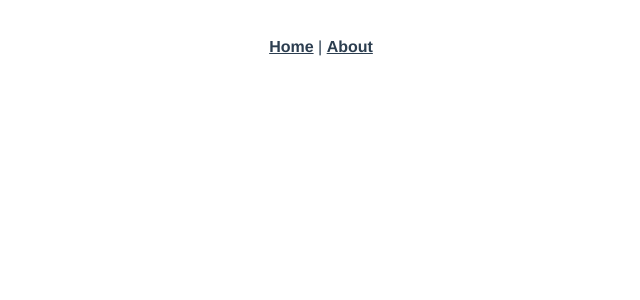
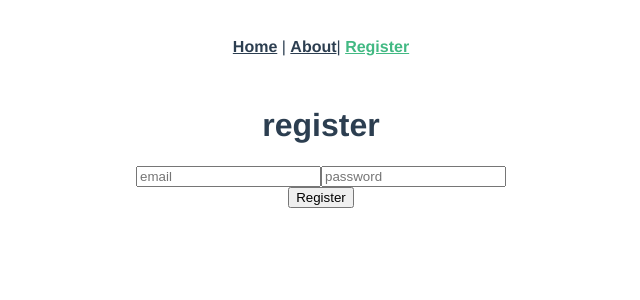
Before and after one commit to flukedev8/Demo-EDU-KMITL, a Vue app in the folder edu-kmitl/: page /register in a window 1280 px wide. Shown: the top 300 px of the page, without its empty margins (319-959 px from the left). Built offline with nearby package versions, Linux system fonts and the light colour scheme.

Commit message:
Test Backend  authen

```diff
--- a/edu-kmitl/package.json
+++ b/edu-kmitl/package.json
@@ -8,6 +8,7 @@
     "lint": "vue-cli-service lint"
   },
   "dependencies": {
+    "axios": "^0.18.0",
     "vue": "^2.5.17",
     "vue-router": "^3.0.1",
     "vuex": "^3.0.1"
--- a/edu-kmitl/src/App.vue
+++ b/edu-kmitl/src/App.vue
@@ -2,7 +2,8 @@
   <div id="app">
     <div id="nav">
       <router-link to="/">Home</router-link> |
-      <router-link to="/about">About</router-link>
+      <router-link to="/about">About</router-link>|
+      <router-link to="/register">Register</router-link>
     </div>
     <router-view/>
   </div>
--- a/edu-kmitl/src/router.js
+++ b/edu-kmitl/src/router.js
@@ -1,6 +1,7 @@
 import Vue from 'vue'
 import Router from 'vue-router'
 import Home from './views/Home.vue'
+import register from './views/register.vue'
 
 Vue.use(Router)
 
@@ -20,6 +21,11 @@
       // this generates a separate chunk (about.[hash].js) for this route
       // which is lazy-loaded when the route is visited.
       component: () => import(/* webpackChunkName: "about" */ './views/About.vue')
+    },
+    {
+      path: '/register',
+      name: 'register',
+      component: register
     }
   ]
 })
--- /dev/null
+++ b/edu-kmitl/src/services/Api.js
@@ -0,0 +1,7 @@
+import axios from 'axios'
+
+export default() => {
+  return axios.create({
+      baseURL: `http://localhost:3000/`
+  })
+}
--- /dev/null
+++ b/edu-kmitl/src/services/AuthenticationService.js
@@ -0,0 +1,7 @@
+import Api from '@/services/Api'
+
+export default{
+    register (credentials) {
+     return Api().post('register', credentials)
+    }
+}
--- /dev/null
+++ b/edu-kmitl/src/views/register.vue
@@ -0,0 +1,44 @@
+<template>
+  <div class="register">
+    <h1>register</h1>
+
+    <input
+     type ="email"
+     name="email"
+     v-model="email"
+     placeholder="email"
+    />
+    <input
+     type ="password"
+     name="password"
+     v-model="password"
+     placeholder="password"
+    />
+    <br>
+    <button
+    @click="register">Register</button>
+
+  </div>
+</template>
+
+<script>
+import AuthenticationService from '@/services/AuthenticationService'
+export default{
+  data(){
+    return {
+      email: '',
+      password: ''
+    }
+  },
+  methods: {
+    async register (){
+     const response = await AuthenticationService.register({
+        email: this.email,
+        password: this.password
+      })
+      console.log(response.data)
+    }
+  }
+}
+
+</script>
```
Also changed, not shown: 2 other files (tests, documents, lock files or other folders).
